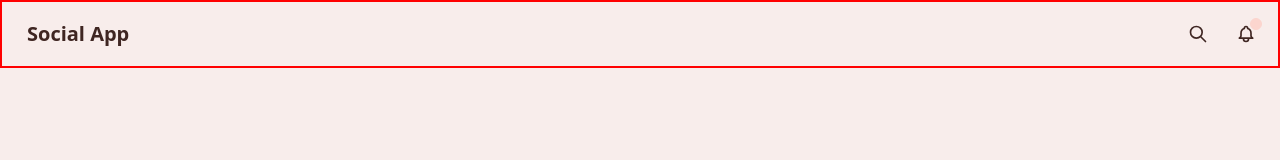
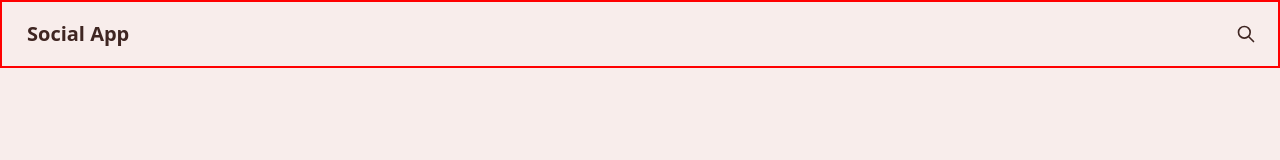
Before and after one commit to Larppa1/social-app, a React (Create React App) app: page / in a window 1280 px wide. Shown: the top 160 px of the page. Built offline with nearby package versions, Linux system fonts and the light colour scheme.

Commit message:
Header.js: Remove unnecessary div.

```diff
--- a/src/components/Header.js
+++ b/src/components/Header.js
@@ -12,16 +12,10 @@ export default function Header() {
                 </div>
                 <div className="navbar-end">
                     <button className="btn btn-ghost btn-circle">
-                    <svg xmlns="http://www.w3.org/2000/svg" className="h-5 w-5" fill="none" viewBox="0 0 24 24" stroke="currentColor"><path strokeLinecap="round" strokeLinejoin="round" strokeWidth="2" d="M21 21l-6-6m2-5a7 7 0 11-14 0 7 7 0 0114 0z" /></svg>
-                    </button>
-                    <button className="btn btn-ghost btn-circle">
-                    <div className="indicator">
-                        <svg xmlns="http://www.w3.org/2000/svg" className="h-5 w-5" fill="none" viewBox="0 0 24 24" stroke="currentColor"><path strokeLinecap="round" strokeLinejoin="round" strokeWidth="2" d="M15 17h5l-1.405-1.405A2.032 2.032 0 0118 14.158V11a6.002 6.002 0 00-4-5.659V5a2 2 0 10-4 0v.341C7.67 6.165 6 8.388 6 11v3.159c0 .538-.214 1.055-.595 1.436L4 17h5m6 0v1a3 3 0 11-6 0v-1m6 0H9" /></svg>
-                        <span className="badge badge-xs badge-primary indicator-item"></span>
-                    </div>
+                        <svg xmlns="http://www.w3.org/2000/svg" className="h-5 w-5" fill="none" viewBox="0 0 24 24" stroke="currentColor"><path strokeLinecap="round" strokeLinejoin="round" strokeWidth="2" d="M21 21l-6-6m2-5a7 7 0 11-14 0 7 7 0 0114 0z" /></svg>
                     </button>
                 </div>
-                </div>
+            </div>
         </div>
     )
 }
```
